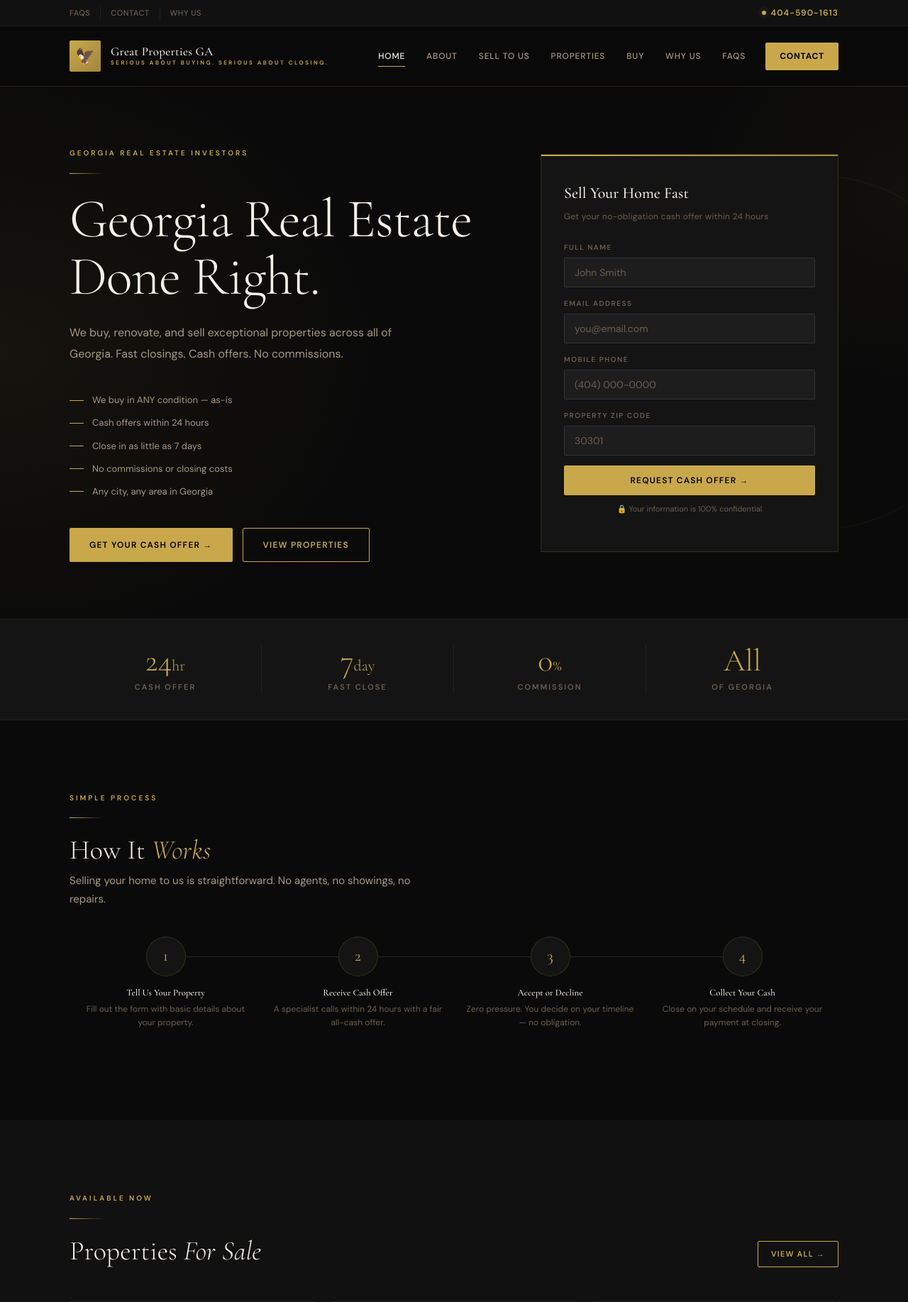
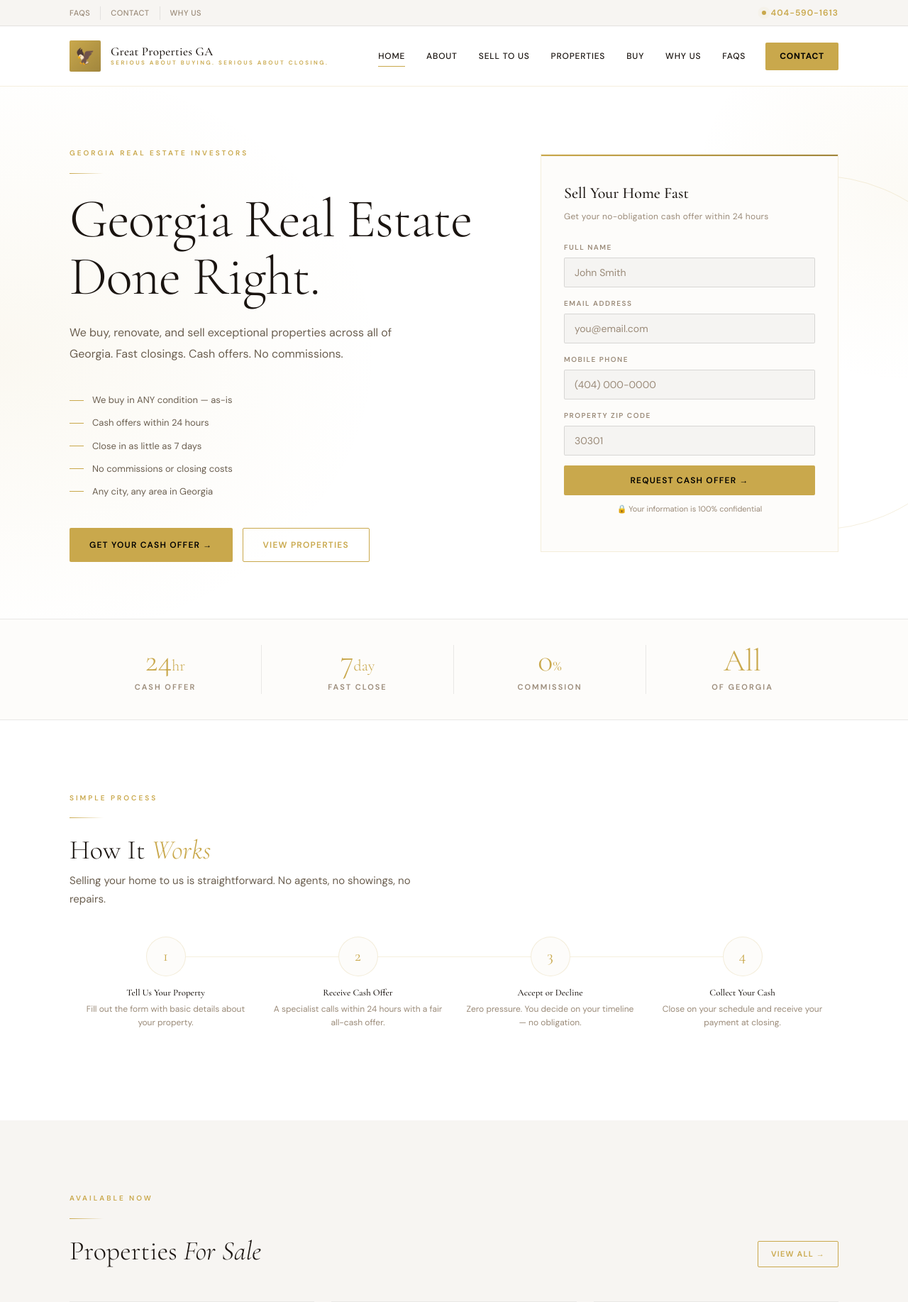
Before and after one commit to greatpropertiesga-spec/Great-Properties-GA, a PHP site: page / in a window 1280 px wide. Shown: the top 1835 px of the page at 71% size. Run offline with PHP 8.4, Linux system fonts and the light colour scheme; some libraries are stand-ins or nearby versions.

Commit message:
Update theme.css

```diff
--- a/theme.css
+++ b/theme.css
@@ -15,21 +15,21 @@
   /* Transición suave al aplicar cambios de tema */
   transition: background-color .2s, color .2s;
 
-  --bg:           #0a0a0a;
-  --bg-2:         #111111;
-  --bg-3:         #1a1a1a;
-  --surface:      #141414;
+  --bg:           #ffffff;
+  --bg-2:         #f7f5f2;
+  --bg-3:         #eeebe6;
+  --surface:      #fdfcfa;
   --border:       rgba(201,168,76,.18);
-  --border-subtle:rgba(255,255,255,.06);
-  --text:         #f5f0e8;
-  --text-2:       #a89880;
-  --text-3:       #6b5f50;
-  --white:        #f5f0e8;
+  --border-subtle:rgba(0,0,0,.08);
+  --text:         #1a1410;
+  --text-2:       #6b5f50;
+  --text-3:       #9a8a78;
+  --white:        #1a1410;
 
   --radius:       2px;
   --radius-lg:    4px;
-  --shadow:       0 4px 24px rgba(0,0,0,.5);
-  --shadow-lg:    0 12px 48px rgba(0,0,0,.6);
+  --shadow:       0 4px 24px rgba(0,0,0,.12);
+  --shadow-lg:    0 12px 48px rgba(0,0,0,.16);
   --transition:   all .25s cubic-bezier(.4,0,.2,1);
 }
 
@@ -133,7 +133,7 @@ p { margin-bottom:14px; color:var(--text-2); }
 
 /* ── HEADER ───────────────────────────────────────────────────── */
 .gpga-header {
-  background: rgba(10,10,10,.95);
+  background: rgba(255,255,255,.97);
   backdrop-filter: blur(20px);
   border-bottom:1px solid var(--border);
   padding:20px 0;
@@ -164,7 +164,7 @@ p { margin-bottom:14px; color:var(--text-2); }
 /* ── NAV ──────────────────────────────────────────────────────── */
 .gpga-nav { display:flex; align-items:center; gap:2px; }
 .gpga-nav a {
-  color:var(--text-2); font-size:12px; font-weight:500;
+  color:var(--text); font-size:12px; font-weight:500;
   padding:8px 14px; text-transform:uppercase; letter-spacing:.8px;
   border-radius:var(--radius);
   transition:var(--transition);
@@ -203,8 +203,8 @@ p { margin-bottom:14px; color:var(--text-2); }
   content:'';
   position:absolute; inset:0;
   background:
-    radial-gradient(ellipse 60% 80% at 0% 50%, rgba(201,168,76,.06) 0%, transparent 70%),
-    radial-gradient(ellipse 40% 60% at 100% 20%, rgba(201,168,76,.04) 0%, transparent 60%);
+    radial-gradient(ellipse 60% 80% at 0% 50%, rgba(201,168,76,.08) 0%, transparent 70%),
+    radial-gradient(ellipse 40% 60% at 100% 20%, rgba(201,168,76,.06) 0%, transparent 60%);
   pointer-events:none;
 }
 /* geometric accent */
@@ -212,7 +212,7 @@ p { margin-bottom:14px; color:var(--text-2); }
   content:'';
   position:absolute; right:-120px; top:50%; transform:translateY(-50%);
   width:500px; height:500px;
-  border:1px solid rgba(201,168,76,.08);
+  border:1px solid rgba(201,168,76,.18);
   border-radius:50%;
   pointer-events:none;
 }
@@ -327,9 +327,9 @@ p { margin-bottom:14px; color:var(--text-2); }
 }
 .gpga-field input, .gpga-field select, .gpga-field textarea {
   width:100%; padding:11px 14px;
-  background:rgba(255,255,255,.04);
-  border:1px solid rgba(255,255,255,.1);
-  color:var(--white); font-size:14px;
+  background:rgba(0,0,0,.03);
+  border:1px solid rgba(0,0,0,.12);
+  color:var(--text); font-size:14px;
   font-family:var(--font-body);
   border-radius:var(--radius);
   transition:var(--transition);
@@ -473,7 +474,7 @@ p { margin-bottom:14px; color:var(--text-2); }
   font-family:var(--font-display); font-size:22px; font-weight:400;
   color:var(--brand); margin-bottom:16px; position:relative; z-index:1;
 }
-.gpga-step h4 { font-size:13px; font-weight:500; color:var(--white); margin-bottom:6px; }
+.gpga-step h4 { font-size:13px; font-weight:500; color:var(--text); margin-bottom:6px; }
 .gpga-step p  { font-size:12px; color:var(--text-3); margin:0; line-height:1.6; }
 
 /* ── COMPARE TABLE ────────────────────────────────────────────── */
```
Also changed, not shown: other parts of theme.css (+12 -11 lines).
